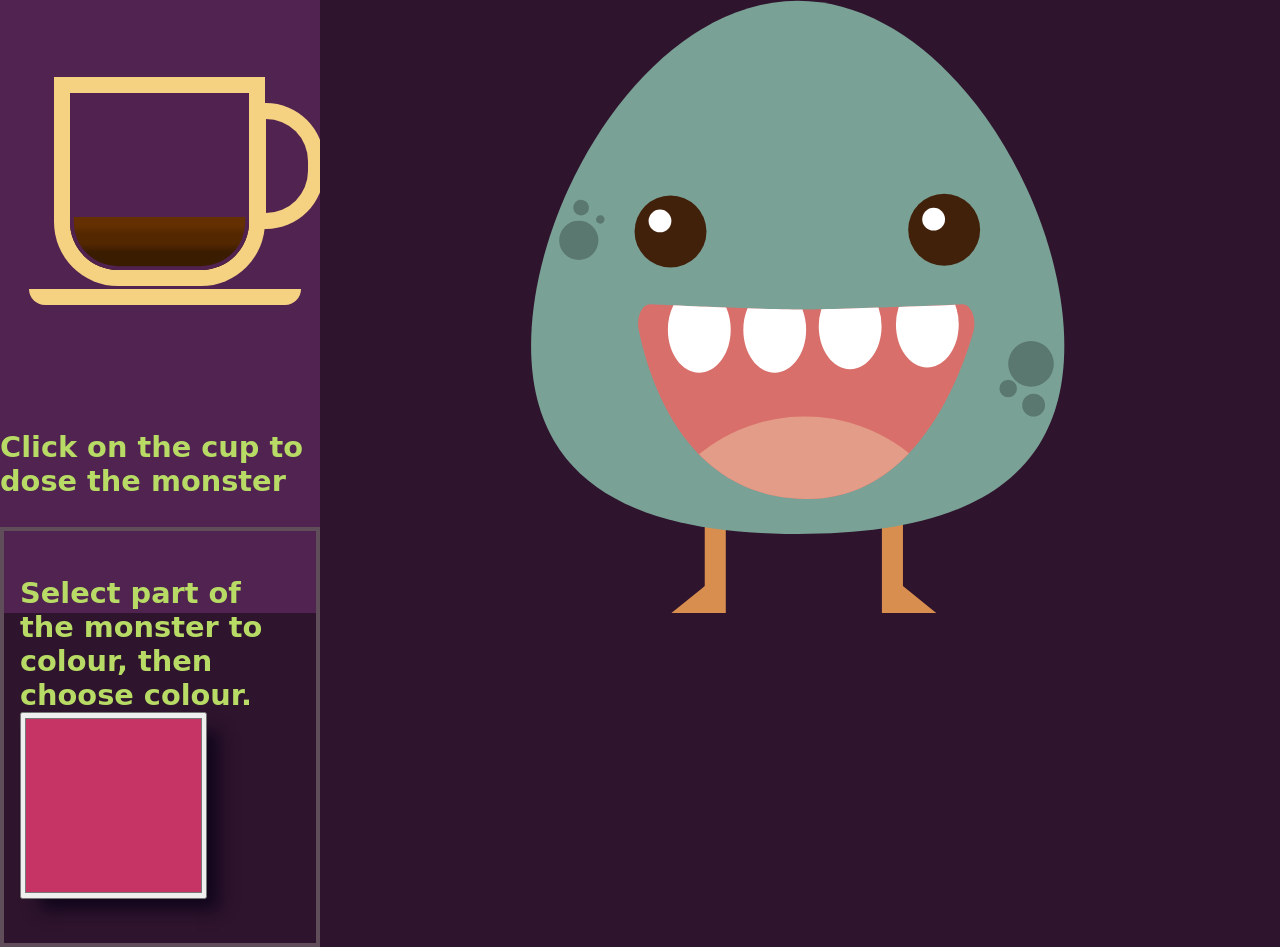
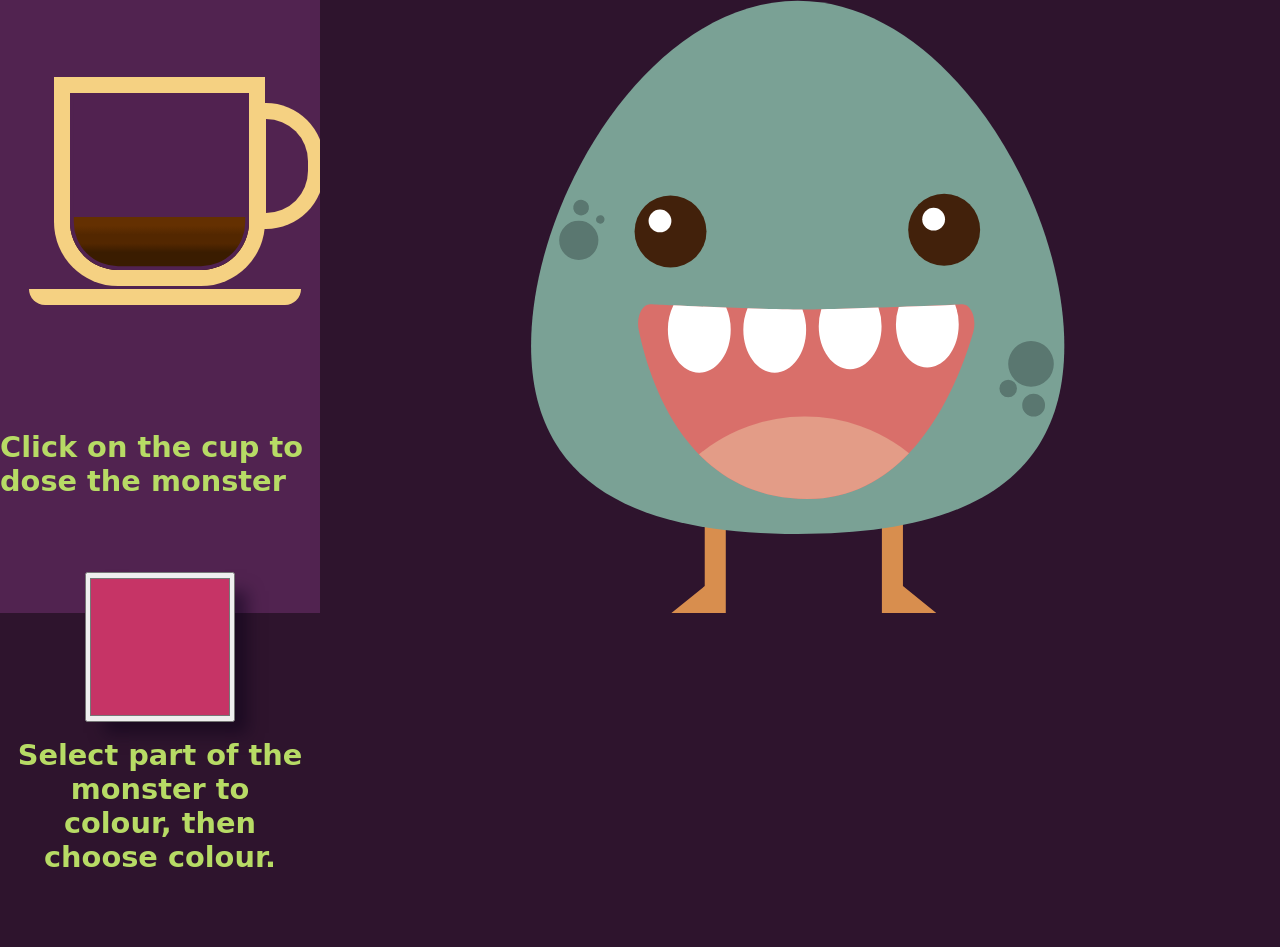
Before and after one commit to jamesteale/JS-PUB-SUB, a website with bundled scripts: page index.html in a window 1280 px wide. Shown: the part 187-1134 px from the top of the page. After the commit the page ends 1106 px from the top, so only its background shows below. Built offline with nearby package versions, Linux system fonts and the light colour scheme; a web font is replaced by a local one.

Commit message:
Ammending Palette layout

```diff
--- a/src/colour-palette/Palette.js
+++ b/src/colour-palette/Palette.js
@@ -21,10 +21,15 @@ class Palette {
 		//Create the label, and the h3 which will wrap the label
 		const label = document.createElement('label');
 		const heading = document.createElement('h3');
+		const instructionsEl = document.createElement('span');
+
+		instructionsEl.textContent = title;
+		instructionsEl.classList.add('palette-instructions');
 
 		//Glue it all together
-		label.textContent = title;
+
 		label.appendChild(colourSwatch);
+		label.appendChild(instructionsEl);
 		heading.appendChild(label);
 		container.appendChild(heading);
 		elementToAttachTo.appendChild(container);
--- a/src/colour-palette/palette.scss
+++ b/src/colour-palette/palette.scss
@@ -1,8 +1,12 @@
 .palette {
 	padding: 16px;
 	position: relative;
+	text-align: center;
 
-	border: 4px solid #5f4d5a;
+	.palette-instructions {
+		display: block;
+		padding-top: 16px;
+	}
 
 	label {
 		display: block;
@@ -10,8 +14,9 @@
 
 	input {
 		display: block;
-		height: 14em;
-		width: 14em;
-		box-shadow: 16px 15px 15px -4px rgba(9,2,23,0.78);
+		height: 150px;
+		width: 150px;
+		margin: 0 auto;
+		box-shadow: 16px 15px 15px -4px rgba(9,2,23,0.50);
 	}
 }
```
